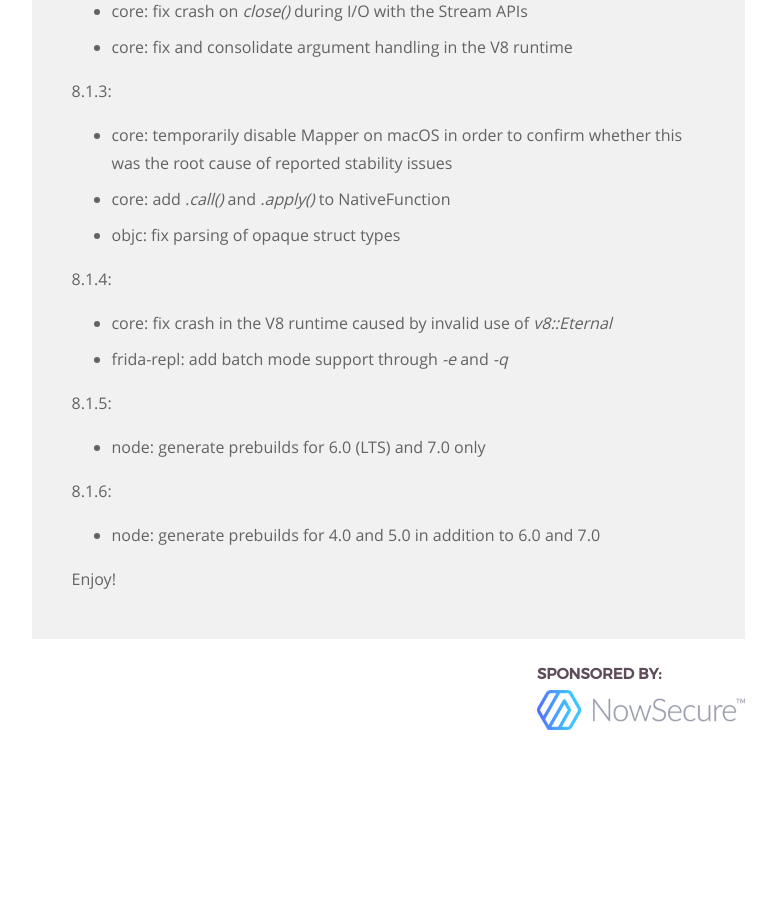
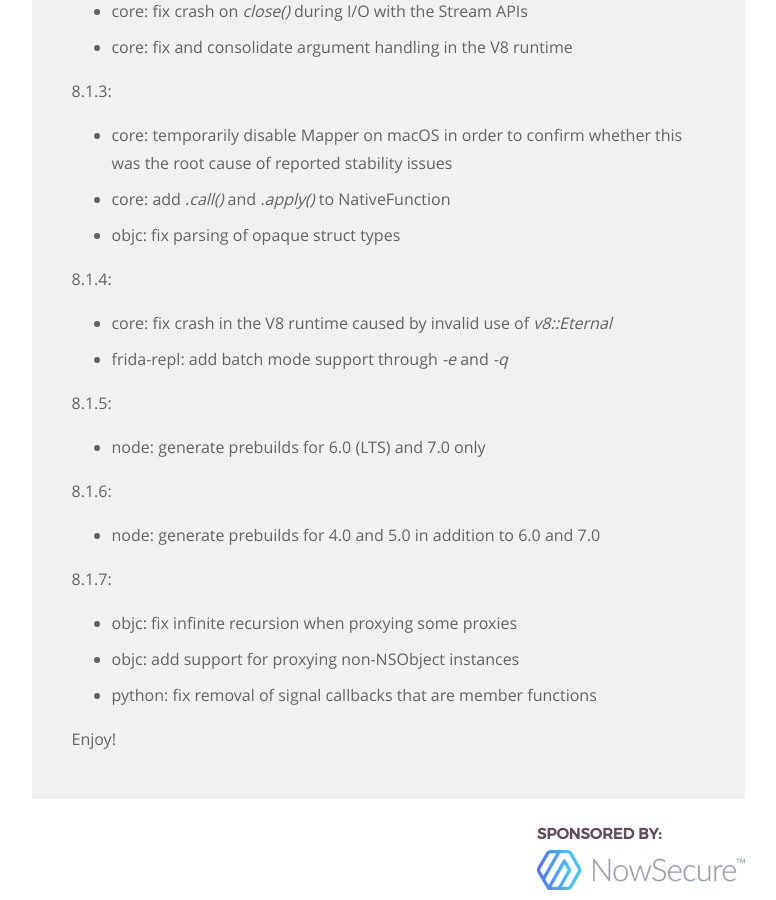
Before and after one commit to frida/frida-website, a Jekyll site: the page built from _posts/2016-10-25-frida-8-1-released.markdown, in a window 1280 px wide and 900 px high, scrolled down 5753 px. Shown: the whole window, without its empty margins (364-1140 px from the left). Built offline with Jekyll 4.4.1, drawn with Linux system fonts in a browser that asks for light colours; before the commit the page ends 6493 px from its top, so only the background shows below that.

Commit message:
Add release notes for 8.1.7

```diff
--- a/_posts/2016-10-25-frida-8-1-released.markdown
+++ b/_posts/2016-10-25-frida-8-1-released.markdown
@@ -248,6 +248,12 @@ Anyway, those are the highlights. Here's a full summary of the changes:
 
 - node: generate prebuilds for 4.0 and 5.0 in addition to 6.0 and 7.0
 
+8.1.7:
+
+- objc: fix infinite recursion when proxying some proxies
+- objc: add support for proxying non-NSObject instances
+- python: fix removal of signal callbacks that are member functions
+
 Enjoy!
 
 
```
